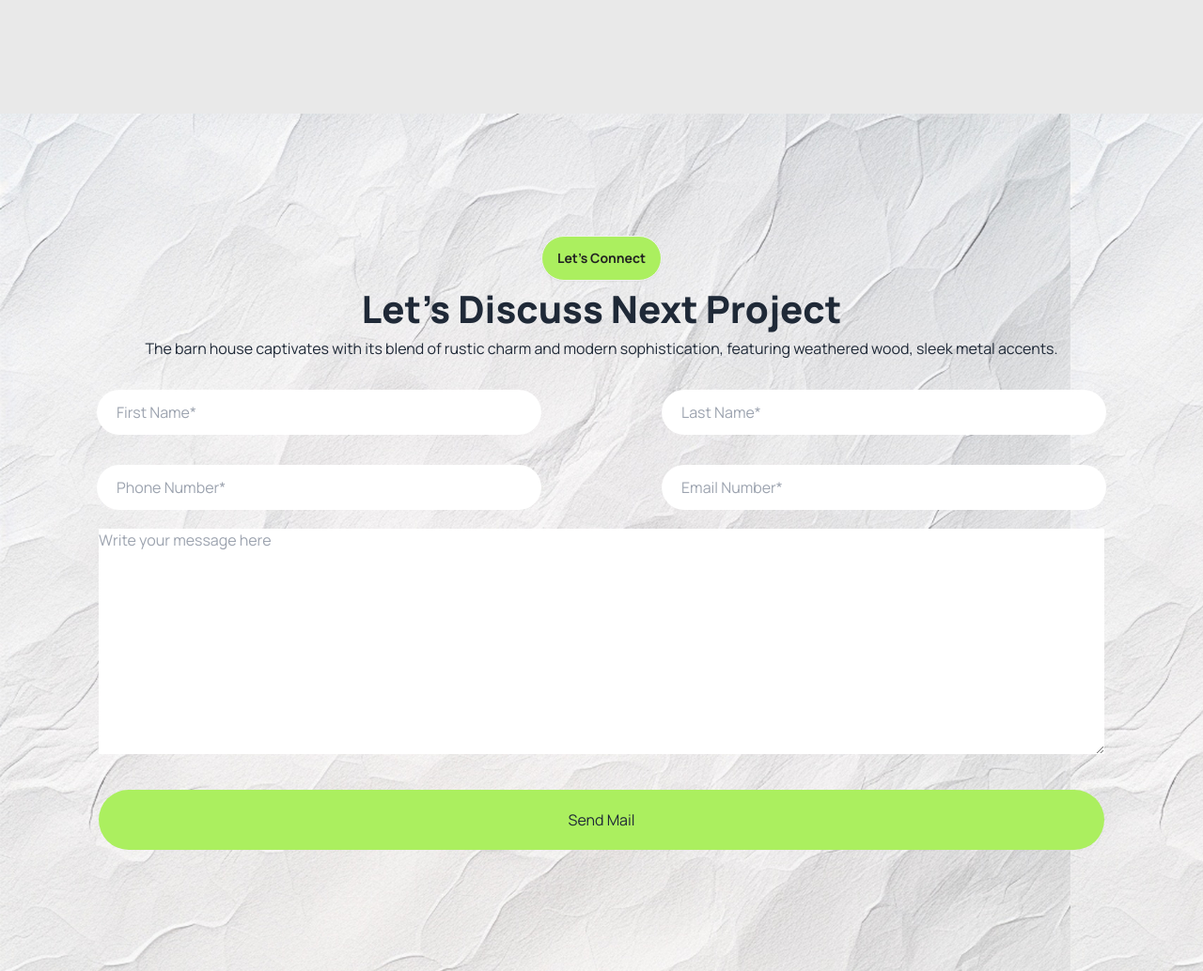
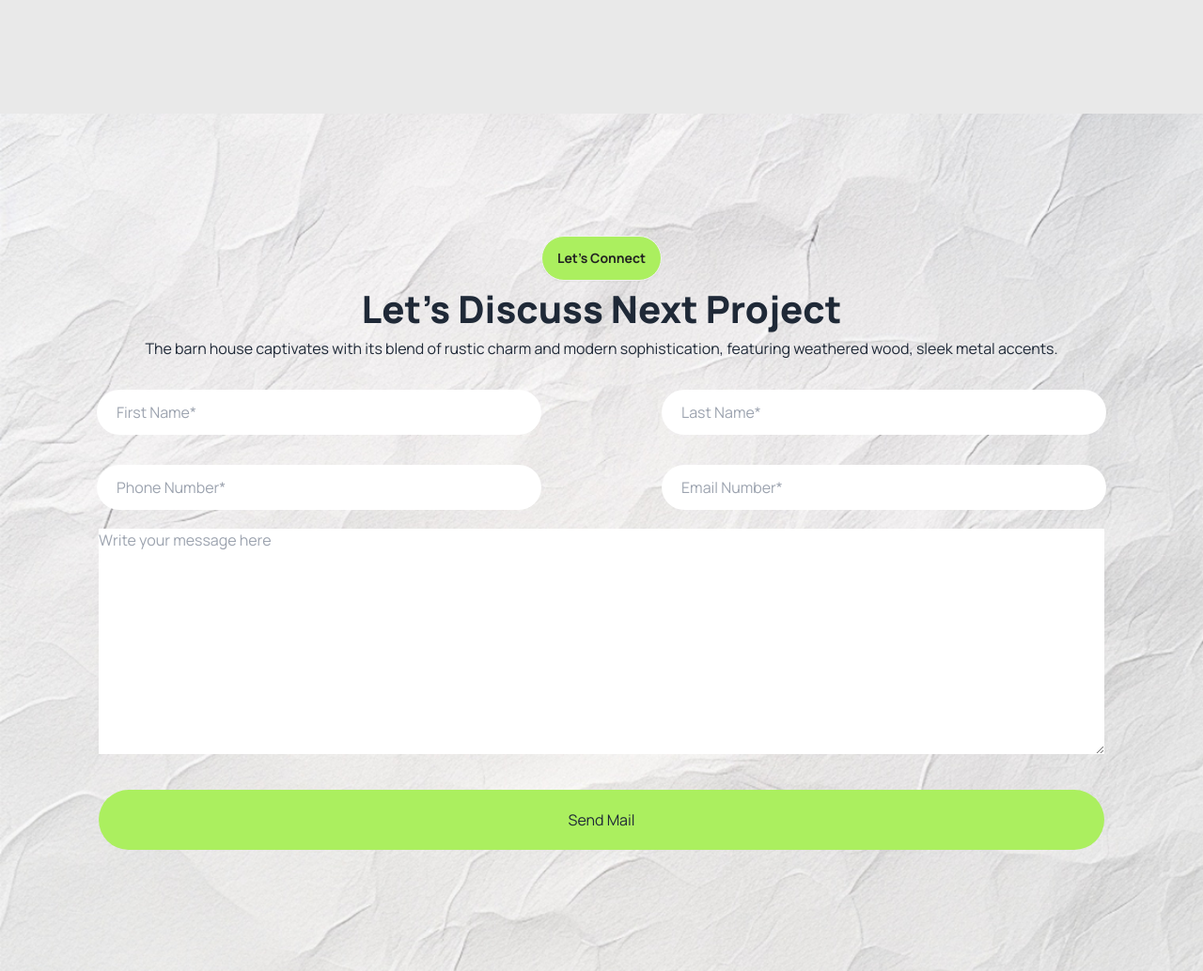
Before and after one commit to MarjiaEkfat/Assignment-3, a plain HTML site: page index.html in a window 1280 px wide. Shown: the part 3060-4094 px from the top of the page at 94% size. Drawn offline with nearby package versions, Linux system fonts and the light colour scheme.

Commit message:
fourth commit

```diff
--- a/index.html
+++ b/index.html
@@ -193,7 +193,8 @@
         </div>
       </div>
     </section>
-    <section class="mt-52 bg-repeat-x h-[913px] flex  items-center" style="background-image: url('/assets/bg.jpg')">
+    <section class="mt-52 bg-repeat-x h-[913px] flex  items-center bg-cover bg-center"
+      style="background-image: url('/assets/bg.jpg')">
       <div class="md:w-[1170px] mx-auto text-center">
         <button class="btn bg-[#ABEF5F] text-text-color font-bold rounded-[32px] p-4">Let’s Connect</button>
         <h3 class="text-[40px] font-extrabold text-ext-color">Let’s Discuss Next Project</h3>
```
